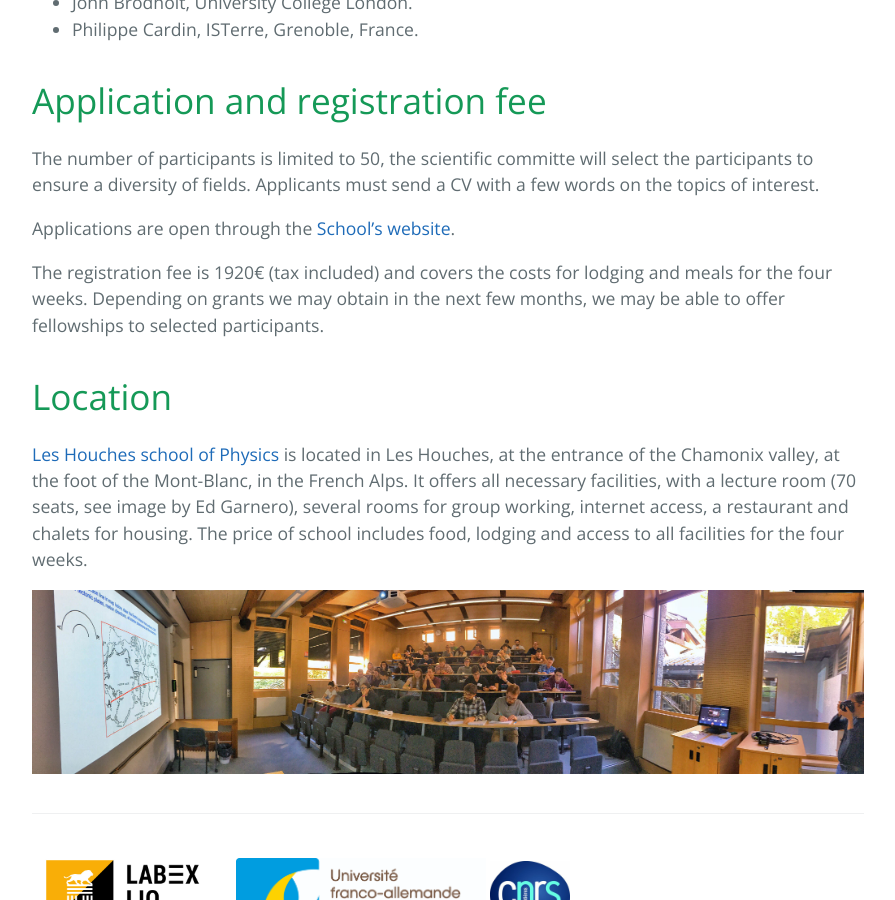
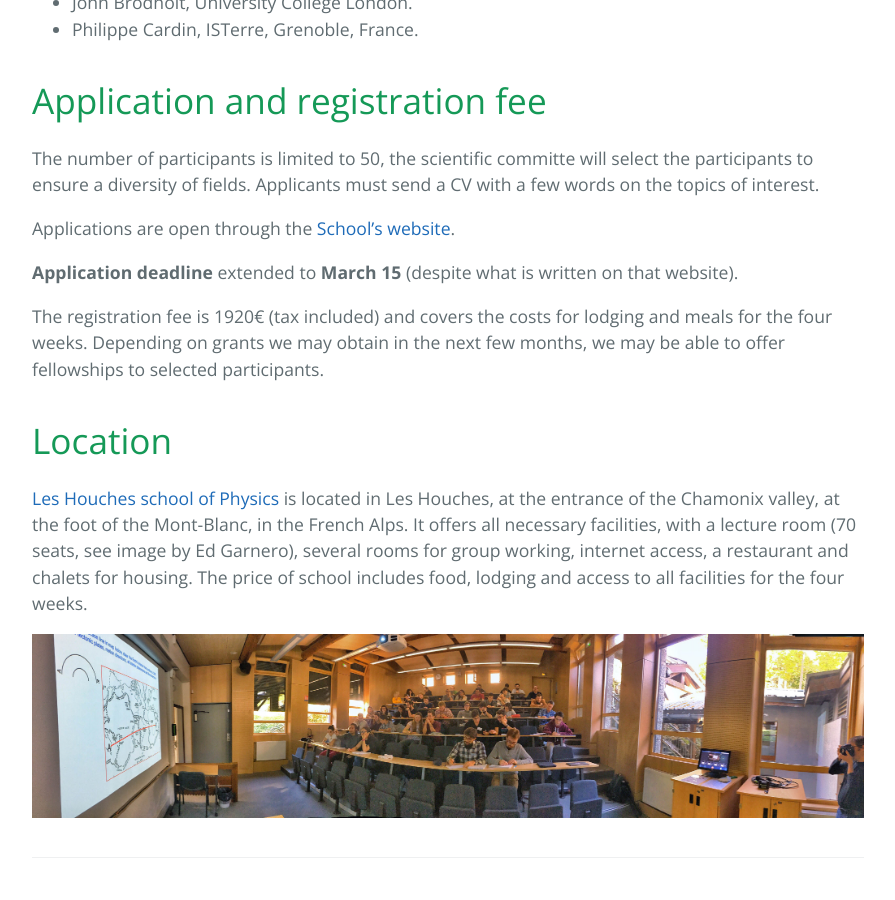
Before and after one commit to coremantlehouches/coremantlehouches.github.io, a Jekyll site: the page built from index.md, in a window 1280 px wide and 900 px high, scrolled down 1594 px. Shown: the whole window, without its empty margins (192-1087 px from the left). Built offline with Jekyll 4.4.1, drawn with Linux system fonts in a browser that asks for light colours.

Commit message:
updates the application deadline

```diff
--- a/index.md
+++ b/index.md
@@ -58,6 +58,9 @@ a CV with a few words on the topics of interest.
 
 Applications are open through the [School's website](https://formulaires.univ-grenoble-alpes.fr/en/houches-application-form-july-2021).
 
+**Application deadline** extended to **March 15** (despite what is
+  written on that website).
+
 The registration fee is 1920€ (tax included) and covers the costs for
 lodging and meals for the four weeks. Depending on grants we may
 obtain in the next few months, we may be able to offer fellowships to
```
